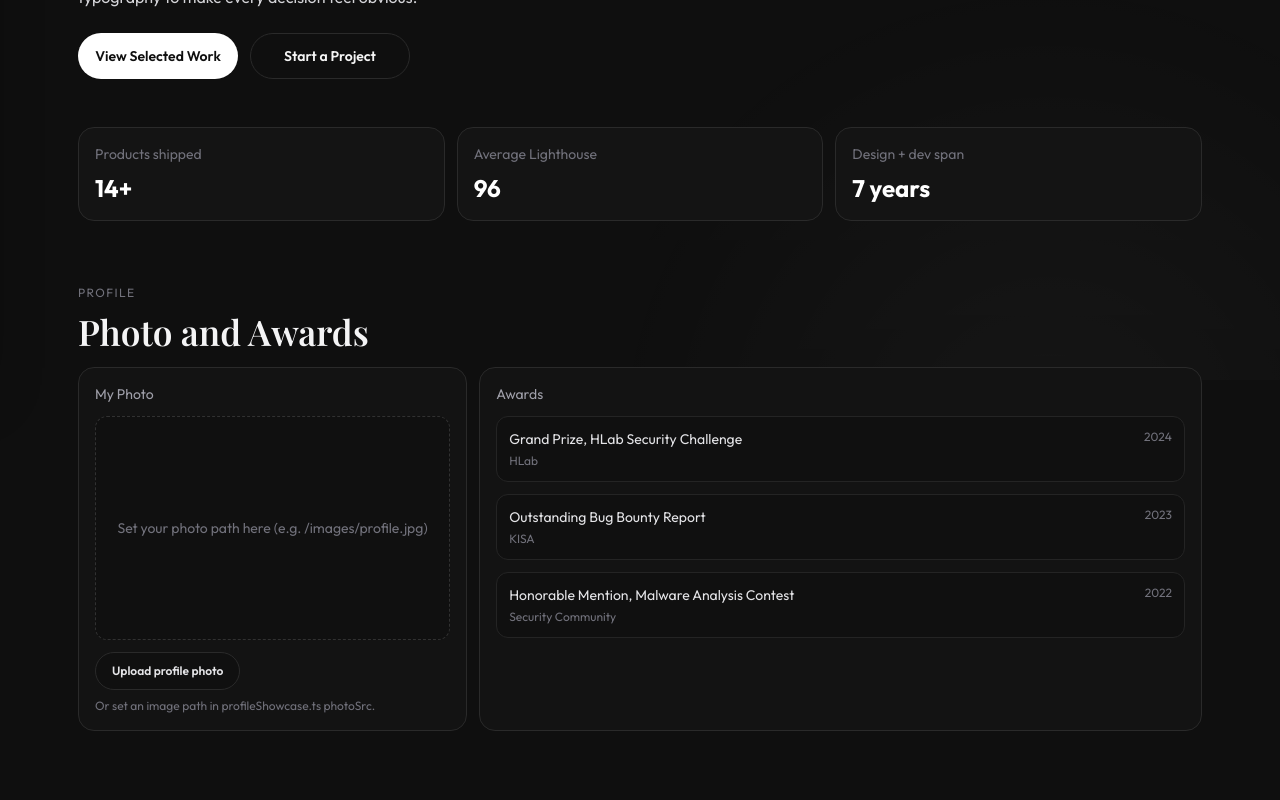
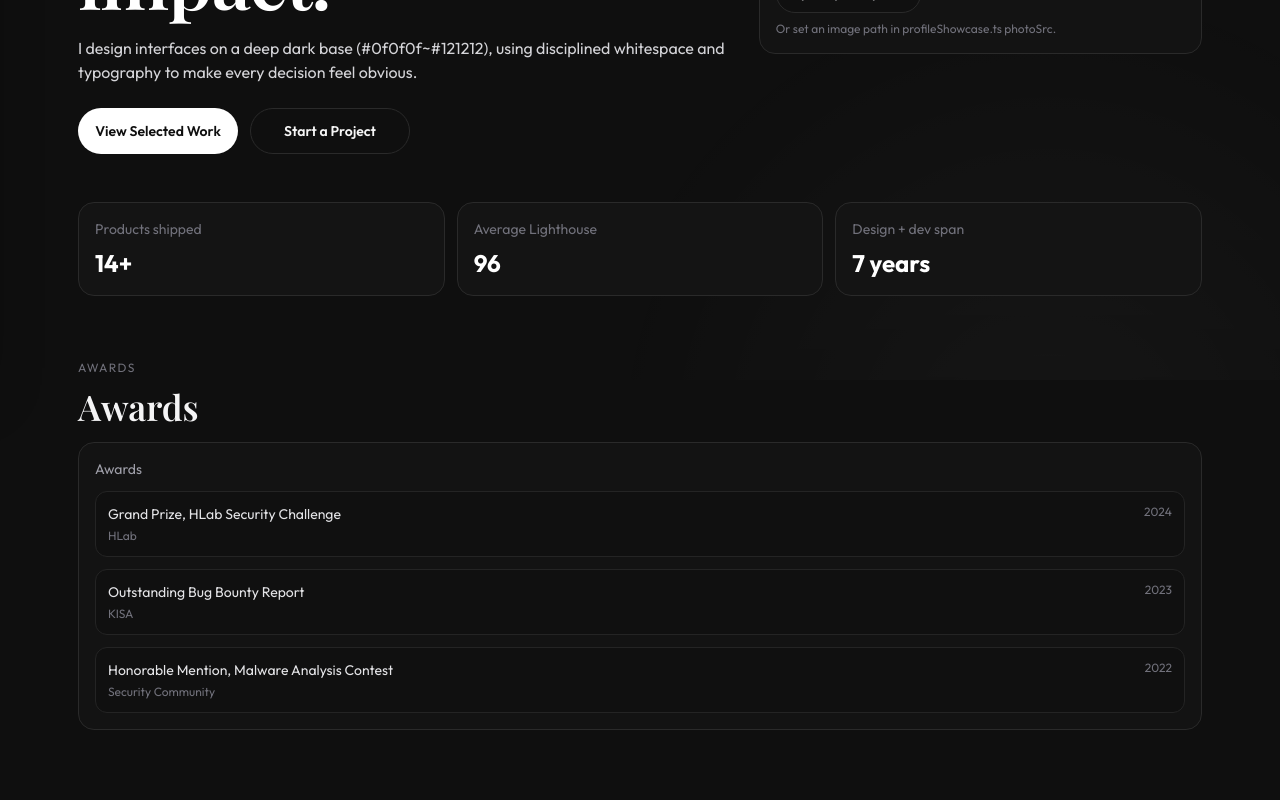
Before and after one commit to HLab-Haeyul/HLab-Web, a Vue app: page /en in a window 1280 px wide. Shown: the part 420-1220 px from the top of the page. Built offline with nearby package versions, Linux system fonts and the light colour scheme; the HTML template or start-up script is replaced by a standard one.

Commit message:
feat(#3) : 얼굴 사진을 수상 섹션에서 소개 영역으로 분리

```diff
--- a/src/features/portfolio/profileShowcase.ts
+++ b/src/features/portfolio/profileShowcase.ts
@@ -2,8 +2,8 @@ import type { Locale, ProfileShowcaseCopy } from './types'
 
 export const profileShowcaseByLocale: Record<Locale, ProfileShowcaseCopy> = {
   ko: {
-    kicker: 'Profile',
-    heading: '사진과 수상 경력',
+    kicker: 'Awards',
+    heading: '수상 경력',
     photoTitle: '내 사진',
     photoHint: '여기에 본인 사진 경로를 넣으세요 (예: /images/profile.jpg)',
     photoUploadLabel: '얼굴 사진 업로드',
@@ -30,8 +30,8 @@ export const profileShowcaseByLocale: Record<Locale, ProfileShowcaseCopy> = {
     ],
   },
   en: {
-    kicker: 'Profile',
-    heading: 'Photo and Awards',
+    kicker: 'Awards',
+    heading: 'Awards',
     photoTitle: 'My Photo',
     photoHint: 'Set your photo path here (e.g. /images/profile.jpg)',
     photoUploadLabel: 'Upload profile photo',
--- a/src/views/PortfolioView.vue
+++ b/src/views/PortfolioView.vue
@@ -148,7 +148,9 @@ watch(showIntro, (introOpen) => {
           : ''
       "
     >
-      <section :class="isAppLayout ? 'pt-1' : 'pt-2'">
+      <section id="profile" :class="isAppLayout ? 'pt-1' : 'pt-2'">
+        <div class="grid grid-cols-1 gap-4" :class="isAppLayout ? '' : 'lg:grid-cols-[1.2fr_0.8fr] lg:items-start'">
+          <div>
             <p :class="isAppLayout ? 'text-[11px]' : 'text-xs'" class="uppercase tracking-[0.13em] text-zinc-500">
               {{ copy.eyebrow }}
             </p>
@@ -177,36 +179,8 @@ watch(showIntro, (introOpen) => {
                 {{ copy.secondaryCta }}
               </a>
             </div>
-      </section>
-
-      <section
-        class="mt-8 grid gap-3"
-        :class="isAppLayout ? 'grid-cols-2' : 'grid-cols-1 md:mt-12 md:grid-cols-3'"
-      >
-        <article
-          v-for="item in copy.metrics"
-          :key="item.label"
-          class="rounded-2xl border border-[#2a2a2a] bg-[#141414] p-4"
-        >
-          <p class="text-sm text-zinc-500">{{ item.label }}</p>
-          <strong :class="isAppLayout ? 'text-xl' : 'text-2xl'" class="mt-2 block text-white">
-            {{ item.value }}
-          </strong>
-        </article>
-      </section>
-
-      <section id="profile" :class="isAppLayout ? 'mt-10' : 'mt-12 md:mt-16'">
-        <div>
-          <p class="text-xs uppercase tracking-[0.12em] text-zinc-500">{{ profileShowcase.kicker }}</p>
-          <h2
-            class="mt-3 leading-[1.08] text-zinc-100 [font-family:var(--font-display)]"
-            :class="isAppLayout ? 'text-[clamp(1.3rem,5vw,1.6rem)]' : 'text-[clamp(1.5rem,3.1vw,2.2rem)]'"
-          >
-            {{ profileShowcase.heading }}
-          </h2>
           </div>
 
-        <div class="mt-4 grid grid-cols-1 gap-3" :class="isAppLayout ? '' : 'lg:grid-cols-[0.7fr_1.3fr]'">
           <article class="rounded-2xl border border-[#2a2a2a] bg-[#131313] p-4">
             <p class="text-sm text-zinc-400">{{ profileShowcase.photoTitle }}</p>
 
@@ -231,8 +205,37 @@ watch(showIntro, (introOpen) => {
             </label>
             <p class="mt-2 text-xs text-zinc-500">{{ profileShowcase.photoUploadHint }}</p>
           </article>
+        </div>
+      </section>
 
-          <article class="rounded-2xl border border-[#2a2a2a] bg-[#131313] p-4">
+      <section
+        class="mt-8 grid gap-3"
+        :class="isAppLayout ? 'grid-cols-2' : 'grid-cols-1 md:mt-12 md:grid-cols-3'"
+      >
+        <article
+          v-for="item in copy.metrics"
+          :key="item.label"
+          class="rounded-2xl border border-[#2a2a2a] bg-[#141414] p-4"
+        >
+          <p class="text-sm text-zinc-500">{{ item.label }}</p>
+          <strong :class="isAppLayout ? 'text-xl' : 'text-2xl'" class="mt-2 block text-white">
+            {{ item.value }}
+          </strong>
+        </article>
+      </section>
+
+      <section :class="isAppLayout ? 'mt-10' : 'mt-12 md:mt-16'">
+        <div>
+          <p class="text-xs uppercase tracking-[0.12em] text-zinc-500">{{ profileShowcase.kicker }}</p>
+          <h2
+            class="mt-3 leading-[1.08] text-zinc-100 [font-family:var(--font-display)]"
+            :class="isAppLayout ? 'text-[clamp(1.3rem,5vw,1.6rem)]' : 'text-[clamp(1.5rem,3.1vw,2.2rem)]'"
+          >
+            {{ profileShowcase.heading }}
+          </h2>
+        </div>
+
+        <article class="mt-4 rounded-2xl border border-[#2a2a2a] bg-[#131313] p-4">
           <p class="text-sm text-zinc-400">{{ profileShowcase.awardsTitle }}</p>
           <ul class="mt-3 grid gap-3">
             <li
@@ -248,7 +251,6 @@ watch(showIntro, (introOpen) => {
             </li>
           </ul>
         </article>
-        </div>
       </section>
 
       <section id="work" :class="isAppLayout ? 'mt-10' : 'mt-12 md:mt-20'">
```
Lines whose indentation alone changed are shown as unchanged.
